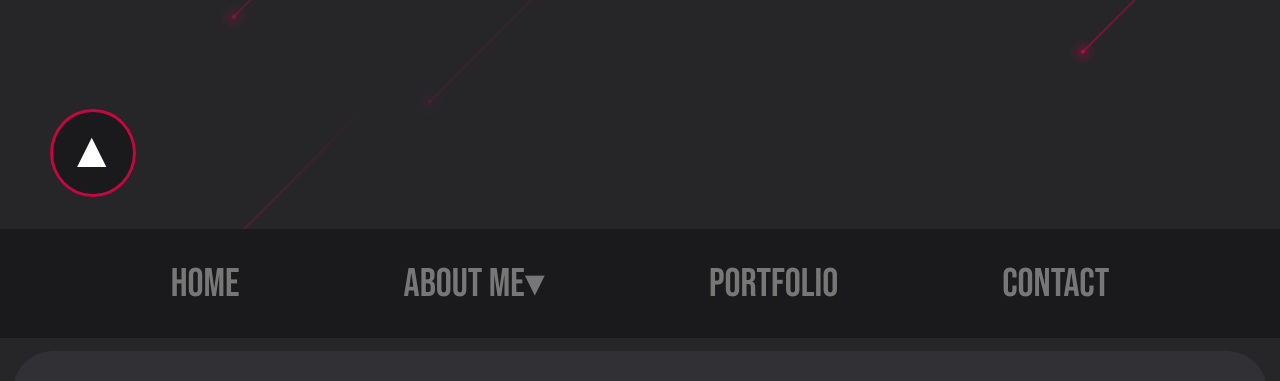
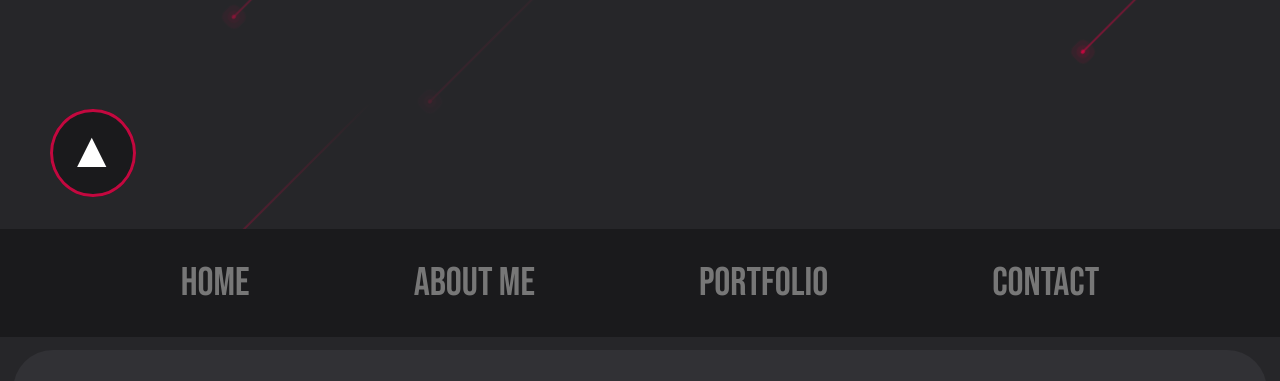
Before and after one commit to Thxr21/Thxr21.github.io, a plain HTML site: page index.html in a window 1280 px wide. Shown: the part 571-952 px from the top of the page. Drawn offline with Linux system fonts and the light colour scheme.

Commit message:
Update index.html

```diff
--- a/index.html
+++ b/index.html
@@ -52,7 +52,7 @@
         <nav>
             <ul>
                 <li><a href="index.html">Home</a></li>
-                <li><a href="#aboutme">About me&#9662</a>
+                <li><a href="#aboutme">About me</a>
                     <ul class="dropdown">
                         <li><a href="#intro">Introduction</a></li>
                         <li><a href="#skills">Skills</a></li>
```
